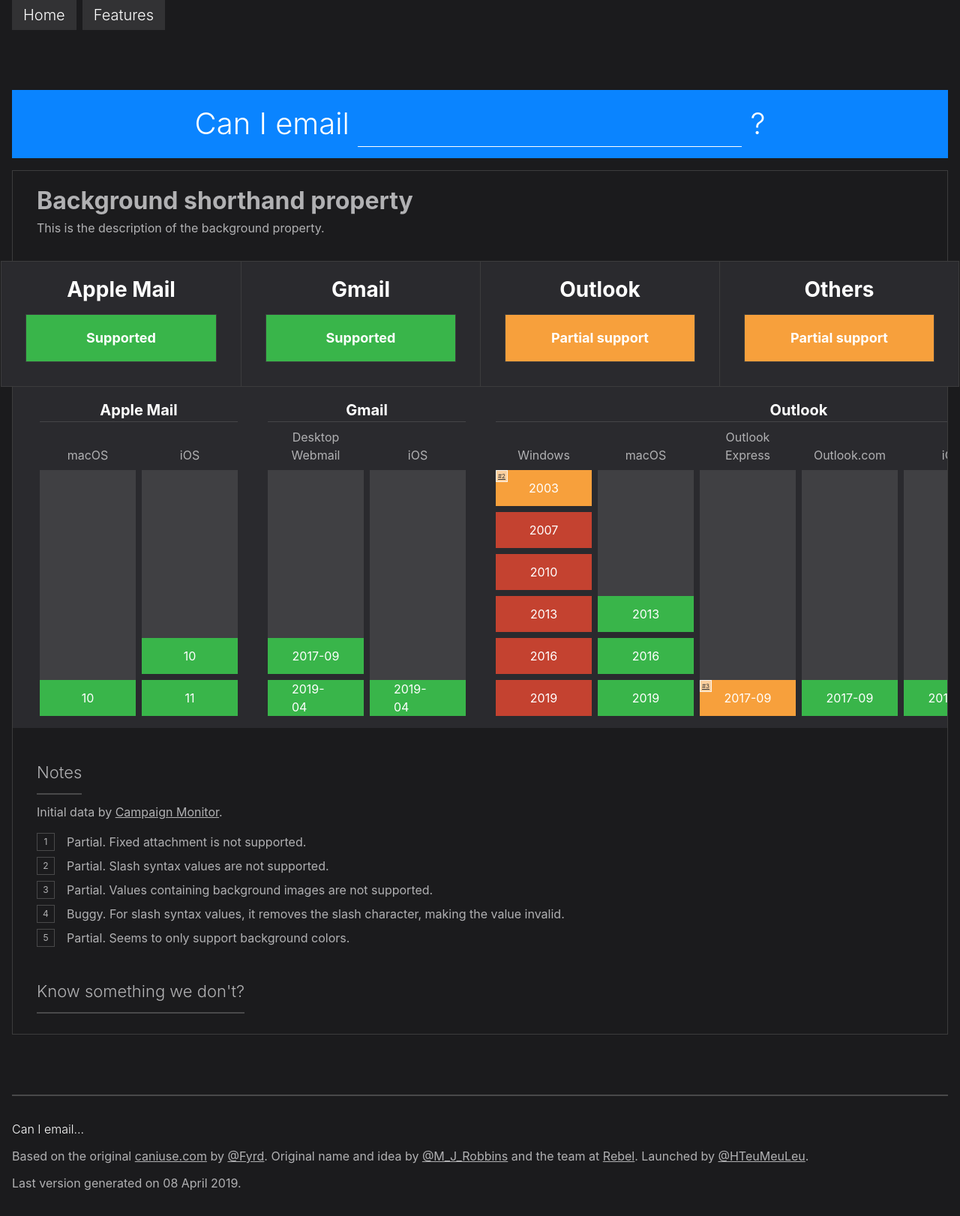
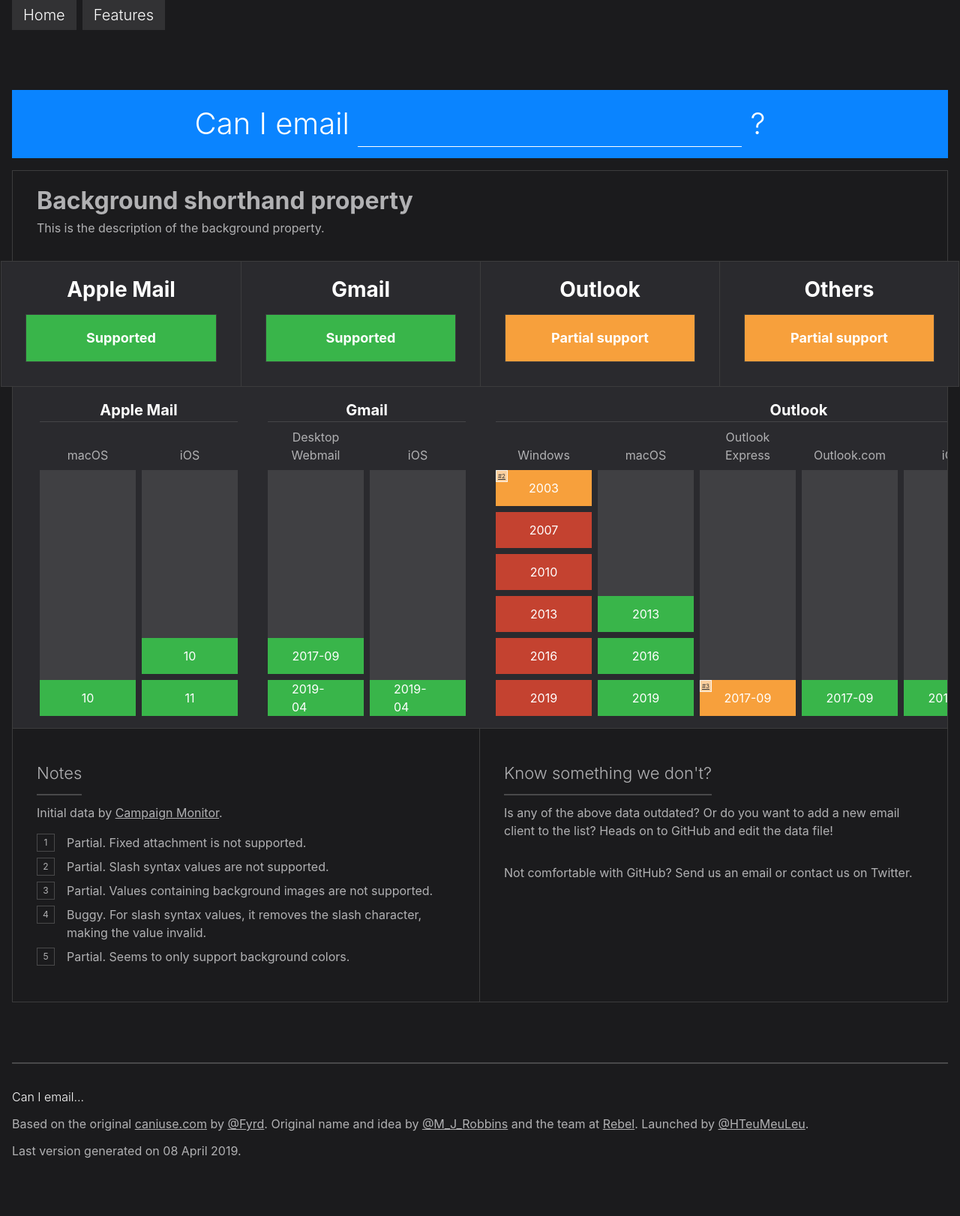
Before and after one commit to hteumeuleu/caniemail, a Jekyll site: the page built from _features/background.md, in a window 1280 px wide. Shown: the whole page at 75% size. Built offline with Jekyll 4.4.1, drawn with Linux system fonts in a browser that asks for light colours; after the commit the page ends 1579 px from its top, so only the background shows below that.

Commit message:
Feature design on mobile

```diff
--- a/_layouts/feature.html
+++ b/_layouts/feature.html
@@ -201,8 +201,14 @@
 		</div>
 		<div class="data-contribute">
 			<h2 class="caniemail-list-title">Know something we don't?</h2>
+			<p>
+				Is any of the above data outdated? Or do you want to add a new email client to the list? Heads on to GitHub and edit the data file!
+			</p>
 			<p class="github-edit-link">
 				{% github_edit_link "Improve this page on GitHub" %}
+			</p>
+			<p>
+				Not comfortable with GitHub? Send us an email or contact us on Twitter.
 			</p>
 		</div>
 	</footer>
--- a/_sass/feature.scss
+++ b/_sass/feature.scss
@@ -1,5 +1,5 @@
 .feature {
-	padding: 1rem 2rem;
+	padding: 1rem 2rem 0;
 	border: 1px solid #3c3c3d;
 }
 
@@ -11,6 +11,7 @@
 	margin: 2rem -3rem 0;
 	background: #2a2a2e;
 	border: 1px solid #3c3c3d;
+	border-bottom: none;
 }
 
 .data-summary {
@@ -21,6 +22,7 @@
 	position: relative;
 	z-index: 1;
 	display: flex;
+	flex-wrap: wrap;
 	width: 100%;
 	list-style: none;
 }
@@ -33,6 +35,15 @@
 	text-align: center;
 	flex-grow: 1;
 	flex-shrink: 1;
+	border-bottom: 1px solid #3c3c3d;
+
+	@media only screen and (max-width: 60rem) {
+		width: 50%;
+	}
+
+	@media only screen and (max-width: 24rem) {
+		padding: 1rem;
+	}
 }
 
 	.data-summary-family:not(:first-child) {
@@ -48,6 +59,10 @@
 		margin-bottom: 0.75rem;
 		font-size: 1.75rem;
 		flex-grow: 1;
+
+		@media only screen and (max-width: 24rem) {
+			font-size: 1.25rem;
+		}
 	}
 
 .data-summary-cell {
@@ -61,6 +76,11 @@
 	font-size: 1.125rem;
 	line-height: 1;
 	border: 1px solid #3c3c3d;
+
+	@media only screen and (max-width: 24rem) {
+		font-size: 1rem;
+		min-height: 3rem;
+	}
 }
 
 	.supported {
@@ -189,10 +209,11 @@
 }
 
 /*
- * Notes
+ * Footer
  */
-.data-notes {
-	padding: 2rem 0 1rem;
+.feature-footer {
+	margin: 0 -2rem;
+	border-top: 1px solid #3c3c3d;
 
 	a {
 		color: inherit;
@@ -201,8 +222,32 @@
 	p:not(:last-child) {
 		margin-bottom: 1rem;
 	}
+
+	& > * {
+		padding: 2rem;
+
+		&:first-child {
+			border-bottom: 1px solid #3c3c3d;
+		}
+	}
+
+	@media only screen and (min-width: 64rem) {
+		display: flex;
+
+		& > * {
+			width: 50%;
+
+			&:first-child {
+				border-right: 1px solid #3c3c3d;
+				border-bottom: none;
+			}
+		}
+	}
 }
 
+/*
+ * Notes
+ */
 .data-notes-list {
 	position: relative;
 	list-style: none;
@@ -235,6 +280,10 @@
 	border: 1px solid rgba(255, 255, 255, 0.2);
 }
 
+.feature-footer p.github-edit-link {
+	margin-bottom: 2rem;
+}
+
 .github-edit-link a {
 	display: inline-block;
 	padding: 0.25rem 1rem;
```
Also changed, not shown: 4 other files.
